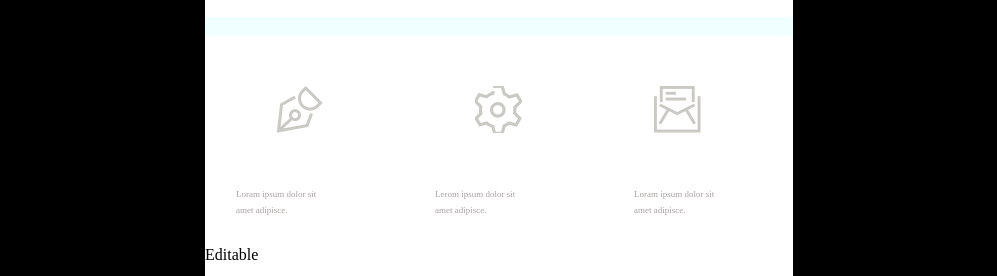
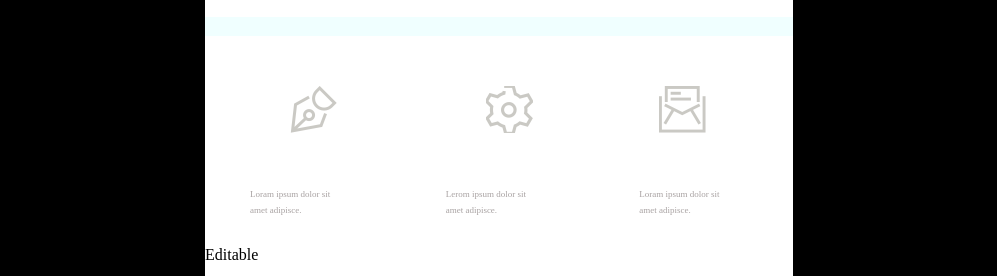
Before and after one commit to syntaxSizer/websitetWo, a plain HTML site: page index.HTML in a window 1280 px wide. Shown: the part 588-864 px from the top of the page, without its empty margins (141-1138 px from the left). Drawn offline with Linux system fonts and the light colour scheme.

Commit message:
little adjustementon the position of the screw

```diff
--- a/stylingsheet.css
+++ b/stylingsheet.css
@@ -88,7 +88,8 @@
     background: white;
     border-top-color: azure;
     border-bottom:0;
-    border-left: 0;
+    border-left-width: 14px;
+    border-left-color: white;
     border-right:0;
     width: 100%;
 
```
